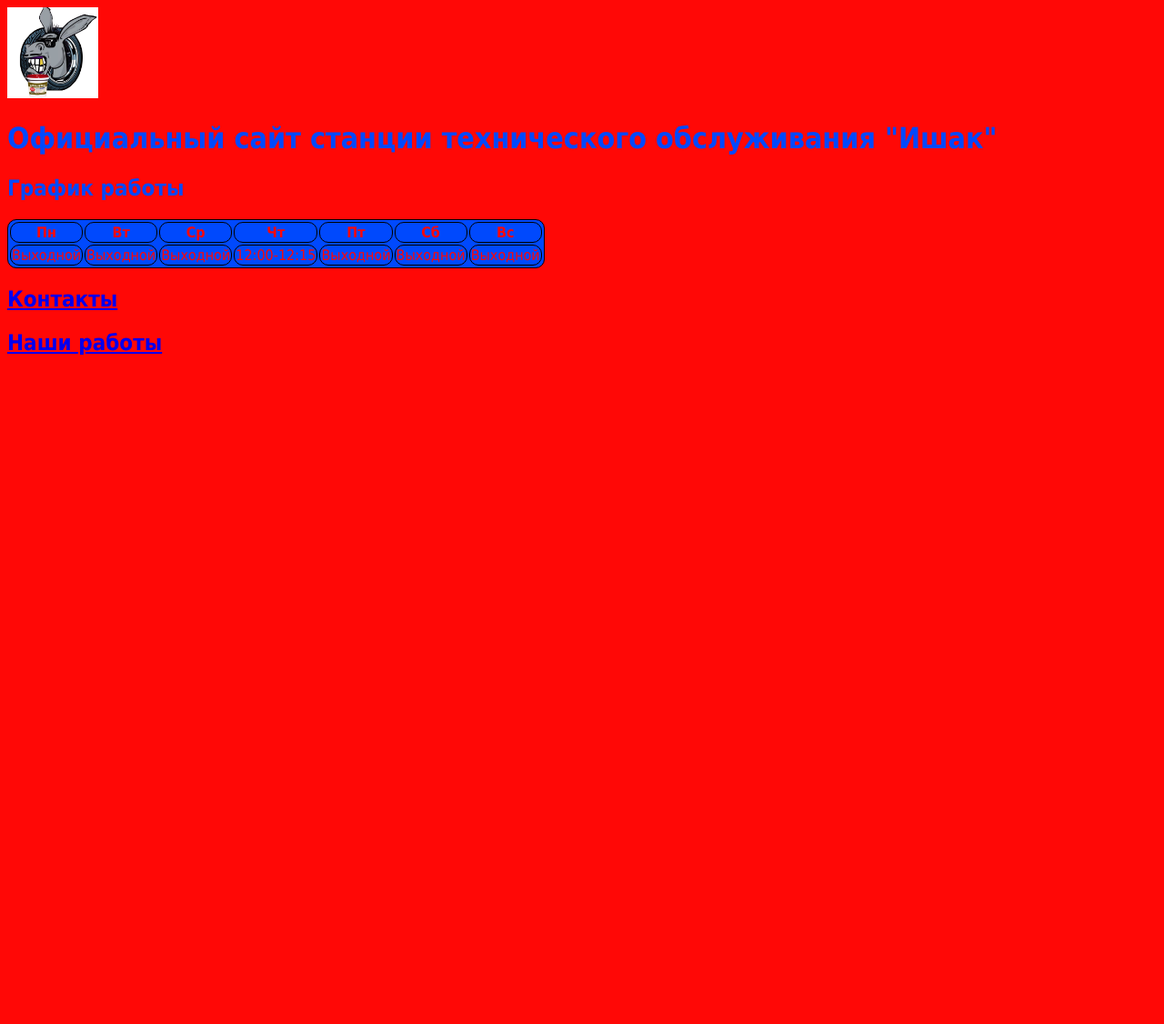
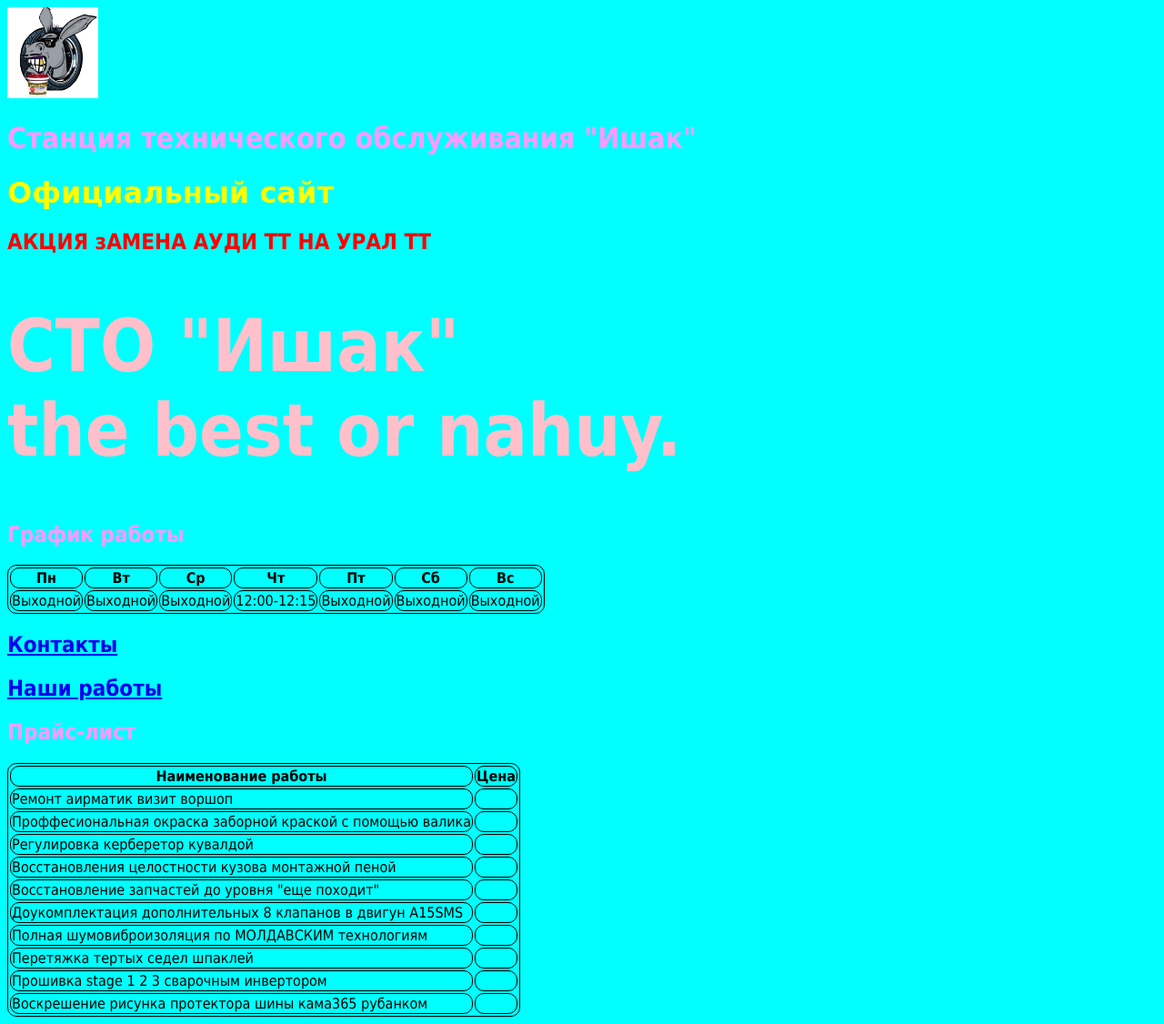
Before and after one commit to rostislavYurievich/sto-ishak, a Django app: page / in a window 1280 px wide. Shown: the whole page at 91% size. Before the commit the page ends 390 px from the top, so only its background shows below. Run offline with Django 4.2, Linux system fonts and the light colour scheme.

Commit message:
Add files via upload

```diff
--- a/sto_ishak/flatpages/static/index.css
+++ b/sto_ishak/flatpages/static/index.css
@@ -1,12 +1,32 @@
 table, th, td {
-  background: #0049fd;
+  background: #00ffff;
   border: 1px solid black;
   border-radius: 10px;
   font-family: Tahoma, Arial, sans-serif;
-  color: #ff0806;
+  color: #000000;
 }
 body {
-    background: #ff0806;
+    background: #00ffff;
     font-family: Tahoma, Arial, sans-serif;
-    color: #0049fd;
+    color: #ff99ff;
 }
+img {
+  max-width: 33%;
+  height: auto;
+}
+td
+{
+    text-align: left;
+}
+
+
+.blink_me {
+  animation: blinker 0.2s linear infinite;
+}
+
+@keyframes blinker {
+  50% {
+    opacity: 0;
+  }
+}
+css
--- a/sto_ishak/flatpages/templates/contacts.html
+++ b/sto_ishak/flatpages/templates/contacts.html
@@ -3,7 +3,7 @@
 <html>
     <head>
         <title>Контакты СТО "Ишак"</title>
-        <link rel="stylesheet" href="{{ STATIC_URL }}/static/gallery/style.css">
+        <link rel="stylesheet" href="{{ STATIC_URL }}/static/index.css">
         <link rel="shortcut icon" type="image/jpg" href="{% static 'favicon.ico' %}"/>
     </head>
     <body>
--- a/sto_ishak/flatpages/templates/gallery.html
+++ b/sto_ishak/flatpages/templates/gallery.html
@@ -3,7 +3,7 @@
 <html>
     <head>
         <title>Галерея "Ишак"</title>
-        <link rel="stylesheet" href="{{ STATIC_URL }}/static/gallery/style.css">
+        <link rel="stylesheet" href="{{ STATIC_URL }}/static/index.css">
         <link rel="shortcut icon" type="image/jpg" href="{% static 'favicon.ico' %}"/>
     </head>
     <body>
--- a/sto_ishak/flatpages/templates/index.html
+++ b/sto_ishak/flatpages/templates/index.html
@@ -5,13 +5,21 @@
         <title>СТО "Ишак"</title>
         <link rel="stylesheet" href="{{ STATIC_URL }}/static/index.css">
         <link rel="shortcut icon" type="image/png" href="{% static 'favicon.ico' %}"/>
+         <audio autoplay loop>
+            <source src="{{ STATIC_URL }}/static/mp3.mp3" type="audio/mpeg">
+        </audio>
     </head>
     <body>
     <a href="/">
         <img src="{{ STATIC_URL }}/static/logo.jpg" width="100" height="100"/>
     </a>
-        <h1>Официальный сайт станции технического обслуживания "Ишак"</h1>
+        <h1>Станция технического обслуживания "Ишак" </h1>
+        <h1 style="color: #ffff00; font-family: cursive">Официальный сайт</h1>
     </body>
+    <div class="blink_me">
+    <h2 style="color: #ff0000;">АКЦИЯ зАМЕНА АУДИ ТТ НА УРАЛ ТТ</h2>
+    </div>
+    <h1 style="color: pink; font-size: 80px"> СТО "Ишак" <br> the best or nahuy.</h1>
     <h2>График работы</h2>
     <table>
         <tr>
@@ -39,4 +47,40 @@
     <a href="/gallery">
         <h2>Наши работы</h2>
     </a>
+    <h2>Прайс-лист</h2>
+    <table>
+        <tr>
+            <th>Наименование работы</th> <th>Цена</th>
+        </tr>
+        <tr>
+            <td>Ремонт аирматик визит воршоп</td> <td></td>
+        </tr>
+        <tr>
+            <td>Проффесиональная окраска заборной краской с помощью валика </td> <td></td>
+        </tr>
+        <tr>
+            <td>Регулировка керберетор кувалдой</td> <td></td>
+        </tr>
+        <tr>
+            <td>Восстановления целостности кузова монтажной пеной</td> <td></td>
+        </tr>
+        <tr>
+            <td>Восстановление запчастей до уровня "еще походит"</td> <td></td>
+        </tr>
+        <tr>
+            <td>Доукомплектация дополнительных 8 клапанов в двигун A15SMS</td> <td></td>
+        </tr>
+        <tr>
+            <td>Полная шумовиброизоляция по МОЛДАВСКИМ технологиям</td> <td></td>
+        </tr>
+        <tr>
+            <td>Перетяжка тертых седел шпаклей</td> <td></td>
+        </tr>
+        <tr>
+            <td>Прошивка stage 1 2 3 сварочным инвертором</td> <td></td>
+        </tr>
+        <tr>
+            <td>Воскрешение рисунка протектора шины кама365 рубанком</td> <td></td>
+        </tr>
+    </table>
 </html>
```
Also changed, not shown: sto_ishak/flatpages/static/gallery/style.css (+0 -12 lines), 1 other file.
